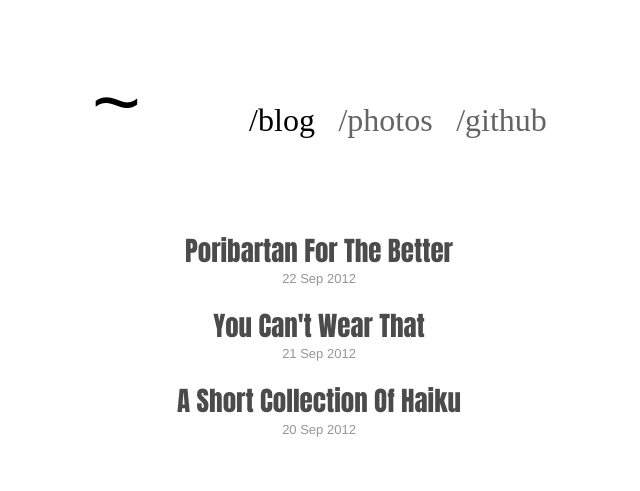
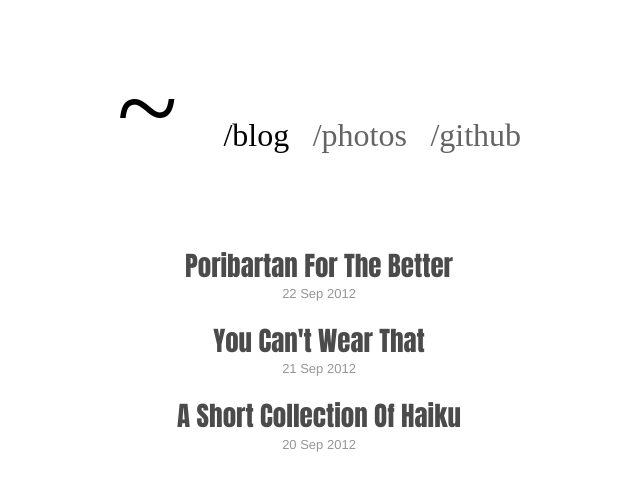
Before and after one commit to amrav/amrav.github.io, a Jekyll site: the page built from index.html, in a window 1280 px wide. Shown: the top 491 px of the page, without its empty margins (321-961 px from the left). Built offline with Jekyll 4.4.1, drawn with Linux system fonts in a browser that asks for light colours; nearby versions of some CDN libraries; some web fonts are replaced; Markdown is read by kramdown in place of the engine named in the settings.

Commit message:
Make tilde bigger and closer and upper

```diff
--- a/css/custom.css
+++ b/css/custom.css
@@ -16,12 +16,11 @@ body {
 }
 
 #header #home {
-    font-size: 6em;
+    font-size: 8em;
     margin:0px;
-    margin-right:1em;
+    margin-right:0.2em;
     line-height: 0px;
     display: inline-block;
-    font-family: 'Courier New', monospace;
 }
 
 #header-nav #home a{
--- a/css/fonts.css
+++ b/css/fonts.css
@@ -1,6 +1,6 @@
 @import url('http://fonts.googleapis.com/css?family=Swanky+and+Moo+Moo|Anton|Noticia+Text');
 
-#header-nav {
+#header {
     font-family:'Swanky and Moo Moo', cursive;
 }
 
--- a/photos.html
+++ b/photos.html
@@ -1,5 +1,6 @@
 ---
 layout: default
+title: Photos
 ---
 <div id="photos">
   <!-- Mumbai, April 2013 -->
```
